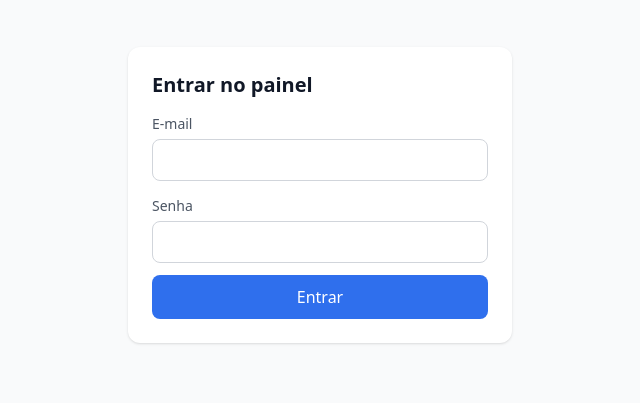
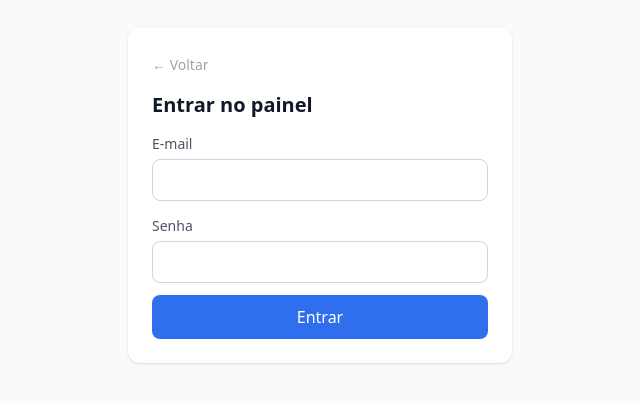
Before and after one commit to diogopl210721/dds-avaliacoes, a React (Vite) app: page /login in a window 1280 px wide. Shown: the part 205-608 px from the top of the page, without its empty margins (320-960 px from the left). Built offline with nearby package versions, Linux system fonts and the light colour scheme; no server answers; the HTML template or start-up script is replaced by a standard one.

Commit message:
Update Login.tsx

```diff
--- a/src/pages/Login.tsx
+++ b/src/pages/Login.tsx
@@ -1,5 +1,5 @@
 import { useState } from "react";
-import { useNavigate } from "react-router-dom";
+import { useNavigate, Link } from "react-router-dom";
 import { supabase } from "../lib/supabaseClient";
 
 export default function Login() {
@@ -22,6 +22,9 @@ export default function Login() {
   return (
     <div className="min-h-screen flex items-center justify-center px-4">
       <form onSubmit={entrar} className="w-full max-w-sm bg-white rounded-xl shadow p-6 space-y-3">
+        <Link to="/" className="text-sm text-gray-400 hover:text-gray-600 inline-block mb-1">
+          ← Voltar
+        </Link>
         <h1 className="text-xl font-semibold mb-2">Entrar no painel</h1>
         <label className="block">
           <span className="text-sm text-gray-600">E-mail</span>
```
